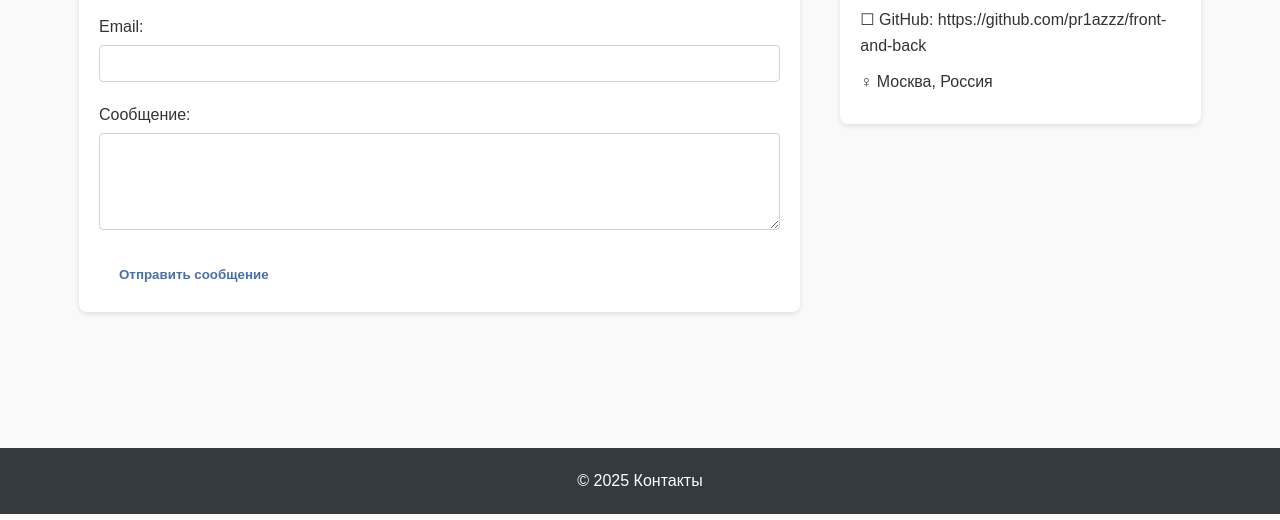
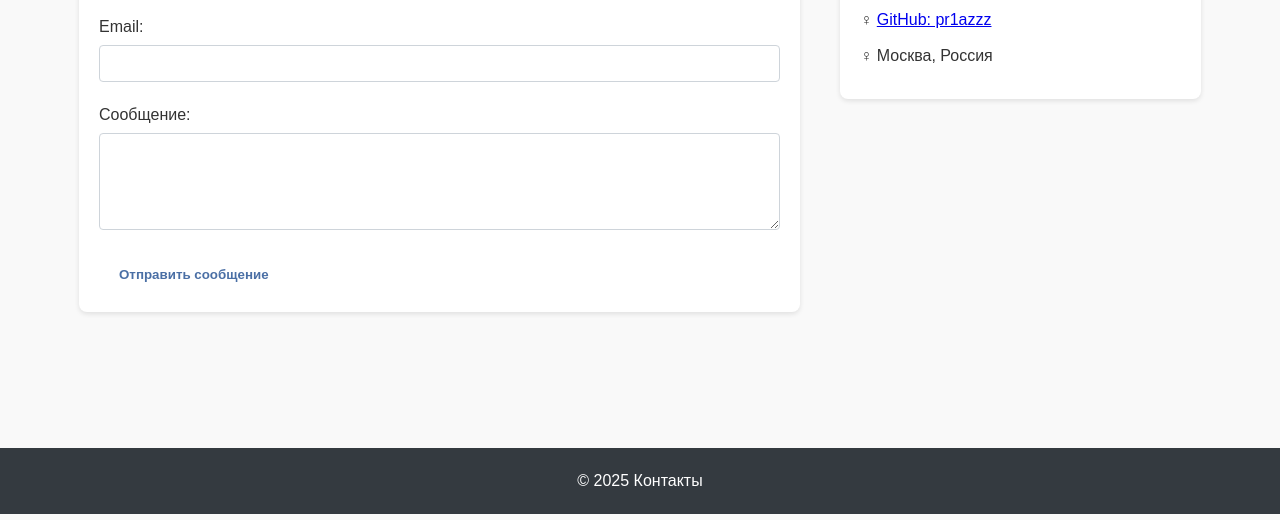
Before and after one commit to pr1azzz/front-and-back, a plain HTML site: page pages/contacts.html in a window 1280 px wide. Shown: the part 280-800 px from the top of the page. Drawn offline with Linux system fonts and the light colour scheme.

Commit message:
сайт

```diff
--- a/pages/contacts.html
+++ b/pages/contacts.html
@@ -49,7 +49,7 @@
                     <div class="contact-info">
                         <h3>Контакты:</h3>
                         <p>☒ korzhov.s.s@edu.mirea.ru</p>
-                        <p>☐ GitHub: https://github.com/pr1azzz/front-and-back</p>
+                        <p>♀ <a href="https://github.com/pr1azzz" target="_blank" class="contact-link">GitHub: pr1azzz</a></p>
                         <p>♀ Москва, Россия</p>
                     </div>
                 </div>
```
